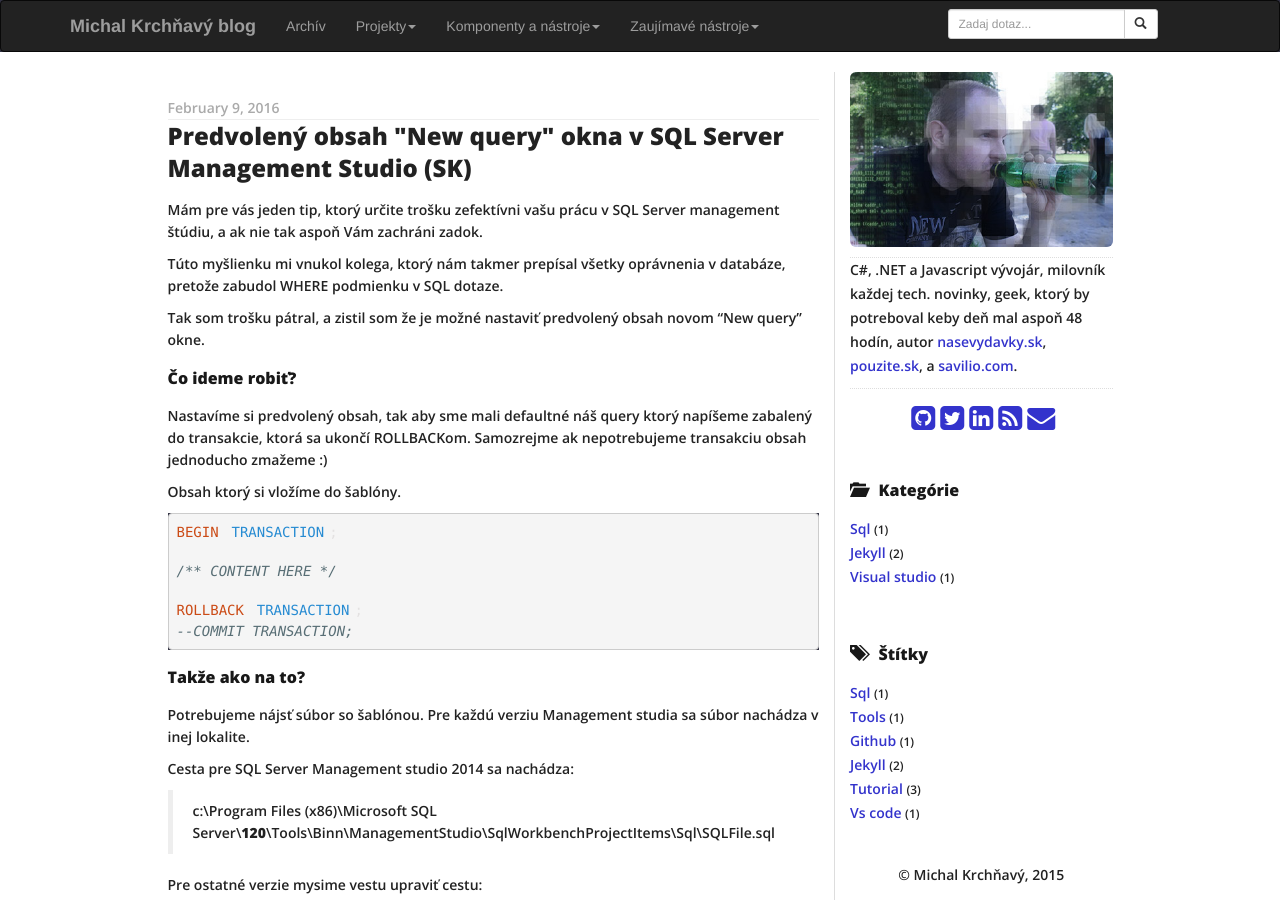
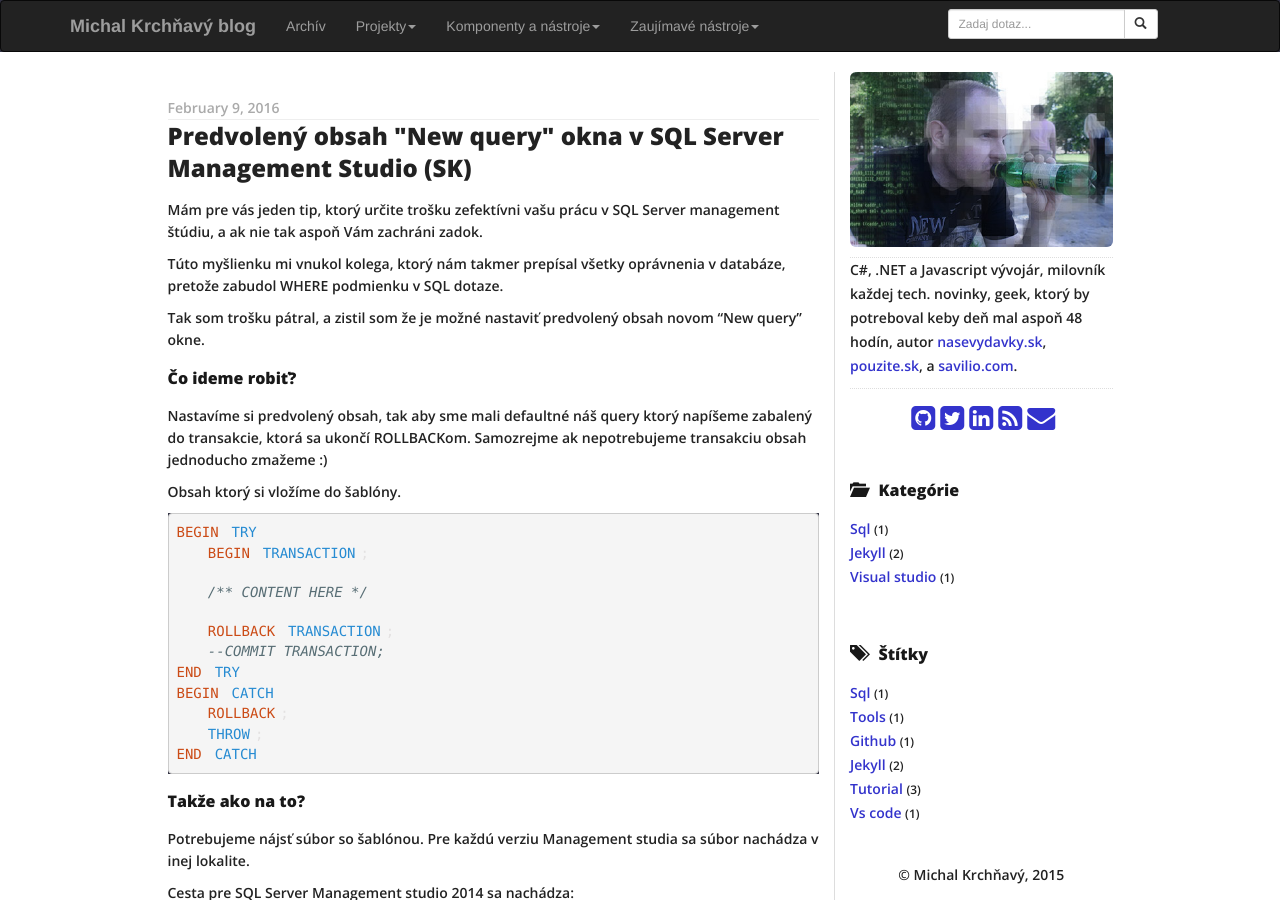
Before and after one commit to zemacik/zemacik.github.io, a Jekyll site: the page built from _posts/2016-02-01-default_newquery_management_studio_content.md, in a window 1280 px wide and 900 px high. Built offline with Jekyll 4.4.1, drawn with Linux system fonts in a browser that asks for light colours; nearby versions of some CDN libraries; comment, search, counter and statistics services are not loaded.

Commit message:
Fix blog post

```diff
--- a/_posts/2016-02-01-default_newquery_management_studio_content.md
+++ b/_posts/2016-02-01-default_newquery_management_studio_content.md
@@ -27,12 +27,18 @@ Samozrejme ak nepotrebujeme transakciu obsah jednoducho zmažeme :)
 Obsah ktorý si vložíme do šablóny.
 
 {% highlight sql %}
-BEGIN TRANSACTION;
+BEGIN TRY
+    BEGIN TRANSACTION;
 
-/** CONTENT HERE */
+    /** CONTENT HERE */
 
-ROLLBACK TRANSACTION;
---COMMIT TRANSACTION;
+    ROLLBACK TRANSACTION;
+    --COMMIT TRANSACTION;
+END TRY
+BEGIN CATCH
+    ROLLBACK;
+    THROW;
+END CATCH
 {% endhighlight %}
 
 ### Takže ako na to?
```
